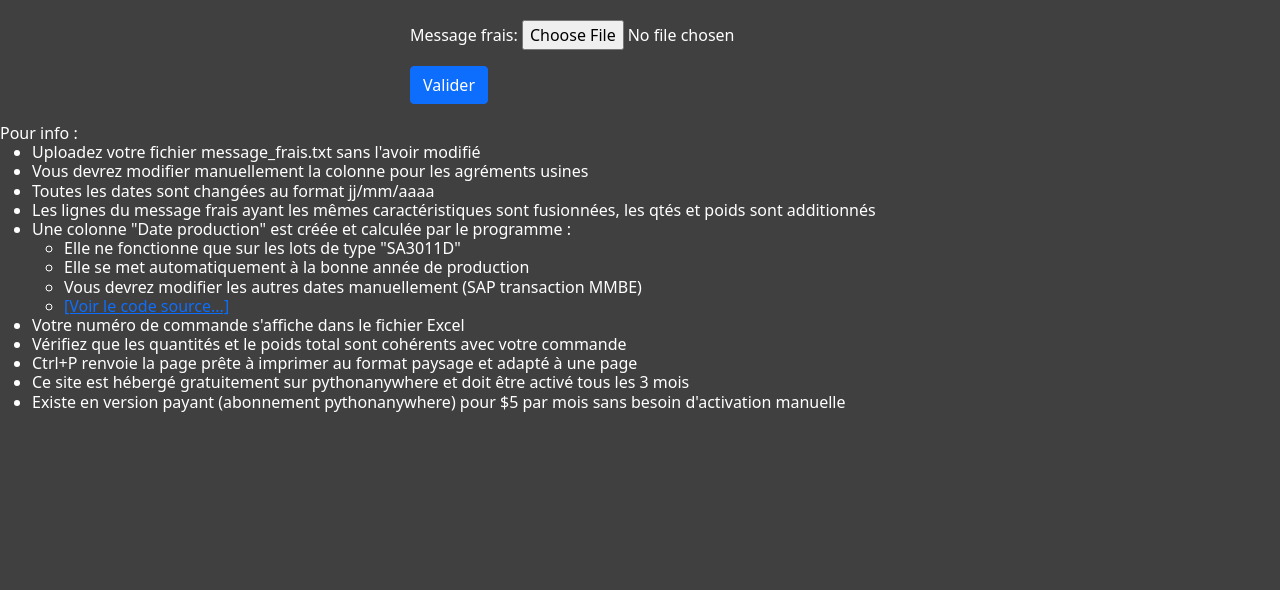
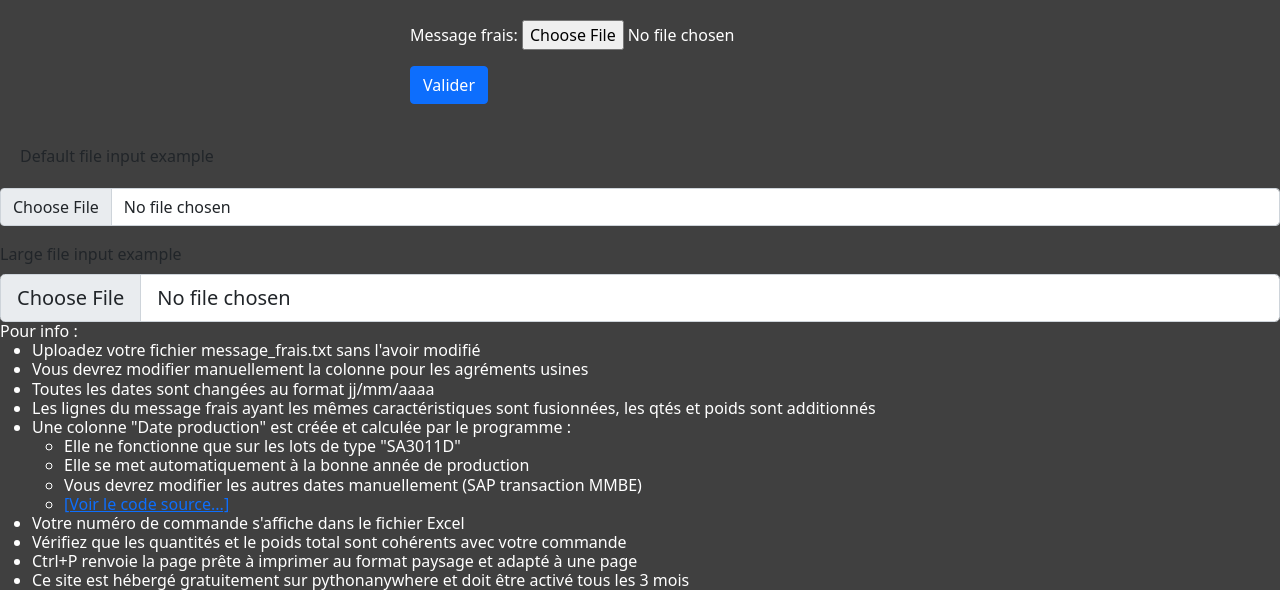
Before and after one commit to fromagetriste/sanitaires, a Django app: page /sanitaires/ in a window 1280 px wide. Shown: the part 26-616 px from the top of the page. Run offline with Django 3.2, Linux system fonts and the light colour scheme.

Commit message:
test file upload

```diff
--- a/bel/sanitaires/templates/sanitaires/sanitaires.html
+++ b/bel/sanitaires/templates/sanitaires/sanitaires.html
@@ -44,7 +44,14 @@
         {% endblock %}
     </div>
 
-
+    <div class="mb-3">
+        <label for="formFile" class="content">Default file input example</label>
+        <input class="form-control" type="file" id="formFile">
+      </div>
+    <div>
+        <label for="formFileLg" class="form-label">Large file input example</label>
+        <input class="form-control form-control-lg" id="formFileLg" type="file">
+      </div>
 
 <h6 style="color:white">Pour info :
     <ul>
```
